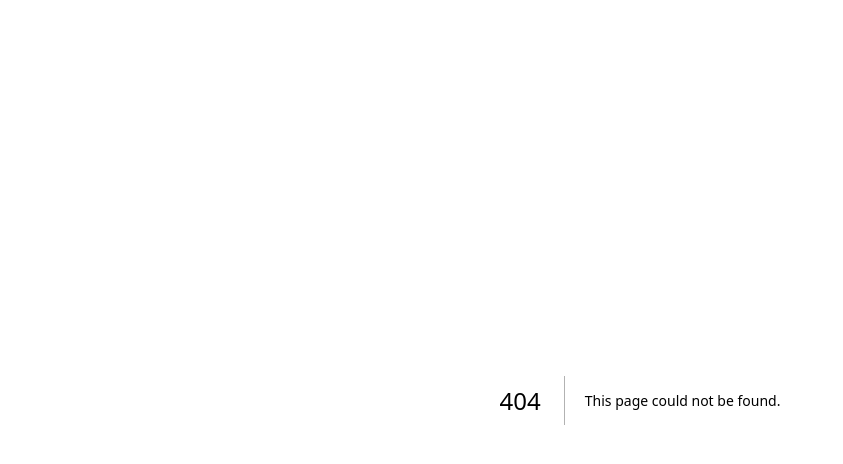
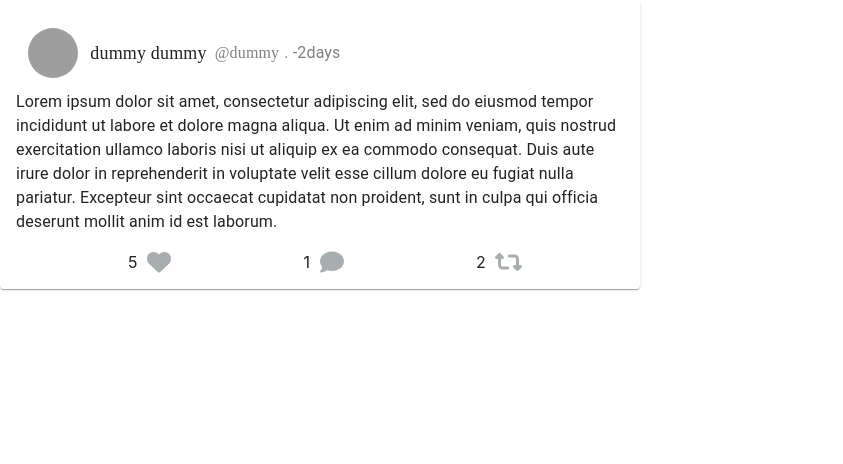
Before and after one commit to tweetymsym/tweetyFront, a Next.js app: page /tweets/1 in a window 1280 px wide. Before the commit this address had no page. Shown: the top 464 px of the page, without its empty margins (0-843 px from the left). Built offline with nearby package versions, Linux system fonts and the light colour scheme; grey boxes are pictures that could not be loaded.

Commit message:
TWEET-14: tweet component done

```diff
--- /dev/null
+++ b/components/tweet/tweetCard/tweetCard.js
@@ -0,0 +1,54 @@
+import React, { useState } from 'react';
+import Card from '@mui/material/Card'
+import CardContent from '@mui/material/CardContent';
+import Typography from '@mui/material/Typography';
+import CardActions from '@mui/material/CardActions';
+import Button from '@mui/material/Button';
+import Image from 'next/image'
+import styles from './tweetCard.module.css'
+import { FontAwesomeIcon } from "@fortawesome/react-fontawesome";
+import { faHeart, faComment, faRetweet } from "@fortawesome/free-solid-svg-icons";
+import { color } from '@mui/system';
+
+
+const TweetCard = (props) => {
+    const usernameprops = {
+        paddingLeft: "8px",
+        fontFamily: "cursive",
+        fontSize: "medium",
+        color:"gray"
+    }
+    const userflnameprops = {
+        fontFamily: "cursive",
+        fontSize: "large"
+    }
+    const dateprops = {
+        fontSize: "medium",
+        color: "grey",
+        paddingLeft:"5px"
+    }
+
+    return (
+        <Card className={styles.tweetcard}>
+            <CardContent>
+                <div className={styles.userinfo}>
+                    <Image
+                        className={styles.userpicture}
+                        alt={props.username}
+                        src={props.userpicture}
+                        width={50}
+                        height={50}
+                    />
+                    <Typography sx={userflnameprops}> {props.firstname} {props.lastname} </Typography>
+                    <Typography sx={usernameprops}> @{props.username} </Typography>
+                    <Typography sx={dateprops}> . {props.date} </Typography>
+                </div>
+                <Typography className={styles.tweetcontent}> {props.content} </Typography>
+            </CardContent>
+            <a className={styles.numbers}> {props.numberLikes} </a> <a> <FontAwesomeIcon className={styles.icons} icon={faHeart} color="#A8AEAF" size='xl'/>  </a>
+            <a className={styles.numbers}> {props.numberComments} </a> <a> <FontAwesomeIcon className={styles.icons} icon={faComment} color="#A8AEAF" size="xl"/> </a>
+            <a className={styles.numbers}> {props.numberRetweets} </a> <a> <FontAwesomeIcon className={styles.icons} icon={faRetweet} color="#A8AEAF" size="xl"/> </a>
+        </Card>
+    )
+}
+export default TweetCard;
--- /dev/null
+++ b/components/tweet/tweetCard/tweetCard.module.css
@@ -0,0 +1,32 @@
+.tweetcard {
+    width: 50%;
+    background: white;
+    box-shadow: 3px 3px 8px 0px rgb(0,0,0,0.35);
+    border-radius: 15px;
+    position: absolute;
+    padding-bottom: 15px;
+  }
+  .tweetcontent {
+    margin-left: 12%;
+    border: none;
+    width: -webkit-fill-available;
+    height: fit-content;
+  }
+  .userpicture{
+    margin: 2%;
+    border-radius: 50%;
+  }
+  .userinfo{
+    display: flex;
+    flex-direction: row;
+    align-items: center;
+  }
+  .icons{
+    padding-left: 5px;
+  }
+  .numbers{
+    padding-left: 20%;
+  }
+  .icons:hover{
+    color: #FFEF00;
+  }
--- a/package.json
+++ b/package.json
@@ -11,6 +11,9 @@
   "dependencies": {
     "@emotion/react": "^11.10.5",
     "@emotion/styled": "^11.10.5",
+    "@fortawesome/fontawesome-svg-core": "^6.2.1",
+    "@fortawesome/free-solid-svg-icons": "^6.2.1",
+    "@fortawesome/react-fontawesome": "^0.2.0",
     "@mui/material": "^5.10.15",
     "eslint": "8.28.0",
     "eslint-config-next": "13.0.5",
--- a/pages/index.js
+++ b/pages/index.js
@@ -6,7 +6,7 @@ export default function Home() {
   return (
     <div className={styles.container}>
       <Head>
-        <title>Create Next App</title>
+        <title> Tweety </title>
         <meta name="description" content="Generated by create next app" />
         <link rel="icon" href="/favicon.ico" />
       </Head>
--- /dev/null
+++ b/pages/tweets/[tweetId].js
@@ -0,0 +1,55 @@
+import TweetCard from "../../components/tweet/tweetCard/tweetCard"
+import { useRouter } from "next/router";
+
+const Tweet = () => {
+    const router = useRouter()
+    const path = router.query.tweetId
+    //we use path to retrieve the tweet's infos
+
+    var tweetDateString = "2022-11-30 17:16:01";
+    var tweetDate = new Date(tweetDateString);
+    var actualDate = new Date();
+    var DateToExpose
+    if (tweetDate.getFullYear() == actualDate.getFullYear()) {
+        if (tweetDate.getMonth() == actualDate.getMonth()) {
+            if (tweetDate.getDate() == actualDate.getDate()) {
+                if (tweetDate.getHours() == actualDate.getHours()) {
+                    if (tweetDate.getMinutes() == actualDate.getMinutes()) {
+                        DateToExpose = actualDate.getSeconds() - tweetDate.getSeconds() + "secs"
+                    }
+                    else {
+                        DateToExpose = actualDate.getMinutes() - tweetDate.getMinutes() + "mins";
+                    }
+                }
+                else {
+                    DateToExpose = actualDate.getHours() - tweetDate.getHours() + "hrs";
+                }
+            }
+            else {
+                DateToExpose = actualDate.getDate() - tweetDate.getDate() + "days";
+            }
+        }
+        else {
+            DateToExpose = actualDate.getMonth() - tweetDate.getMonth() + "mo";
+        }
+    }
+    else {
+        DateToExpose = actualDate.getFullYear() - tweetDate.getFullYear() + "y";
+    }
+
+    return (
+        <div>
+            <TweetCard firstname = "dummy"
+                lastname = "dummy"
+                username = "dummy"
+                userpicture = "https://www.planetware.com/wpimages/2020/02/france-in-pictures-beautiful-places-to-photograph-eiffel-tower.jpg"
+                content = "Lorem ipsum dolor sit amet, consectetur adipiscing elit, sed do eiusmod tempor incididunt ut labore et dolore magna aliqua. Ut enim ad minim veniam, quis nostrud exercitation ullamco laboris nisi ut aliquip ex ea commodo consequat. Duis aute irure dolor in reprehenderit in voluptate velit esse cillum dolore eu fugiat nulla pariatur. Excepteur sint occaecat cupidatat non proident, sunt in culpa qui officia deserunt mollit anim id est laborum."
+                date = {DateToExpose}
+                numberLikes = "5"
+                numberComments = "1"
+                numberRetweets = "2"
+                />
+        </div>
+    )
+}
+export default Tweet;
```
Also changed, not shown: components/tweet/newTweetCard/newTweetCard.module.css (+2 -6 lines), pages/tweet/new.js (deleted, +0 -10 lines), pages/tweets/new.js (added, +12 -0 lines), 1 other file (tests, documents, lock files or other folders).
